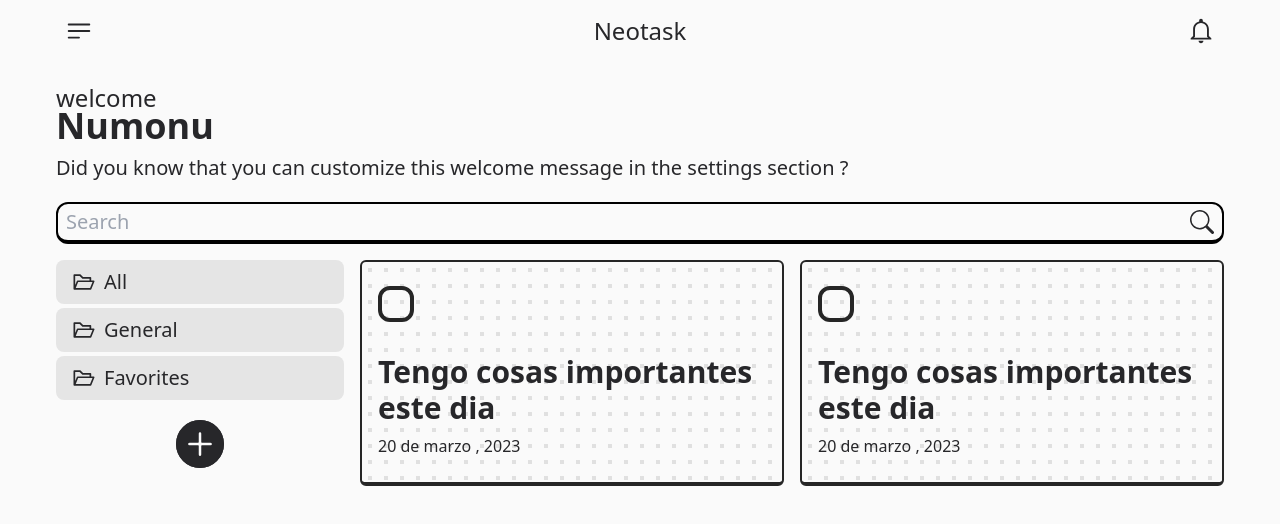
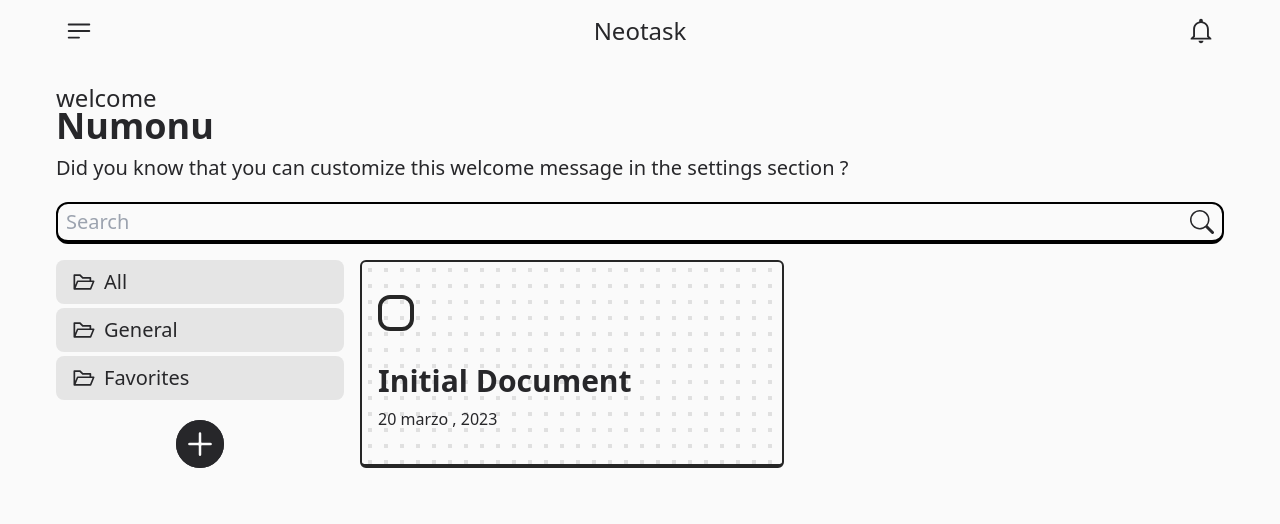
Before and after one commit to Numonu/neotask, a Next.js app: page /dashboard in a window 1280 px wide. Shown: the top 524 px of the page. Built offline with nearby package versions, Linux system fonts and the light colour scheme.

Commit message:
he importado el contexto para rendizar las tareas de un folder especifico en el componente dashboardTasks

```diff
--- a/src/components/molecules/DashboardTasks.jsx
+++ b/src/components/molecules/DashboardTasks.jsx
@@ -1,17 +1,17 @@
+import { useContext } from "react";
 import Task from "../atoms/Task";
+import { dataContext } from "../organisms/DashboardWorkspace";
 
 export default function DashboardTasks() {
+	const {data , folderFocus} = useContext(dataContext);
 	return (
 		<>
 			<div className="grid grid-cols-1 gap-4 lg:grid-cols-2">
-				<Task
-					title={"Tengo cosas importantes este dia"}
-					date={"20 de marzo , 2023"}
-				/>
-                <Task
-					title={"Tengo cosas importantes este dia"}
-					date={"20 de marzo , 2023"}
-				/>
+				{
+					data[folderFocus].documents.map(e => {
+						return <Task key={e.title} title={e.title} date={"20 marzo , 2023"}/>
+					})
+				}
 			</div>
 		</>
 	);
```
